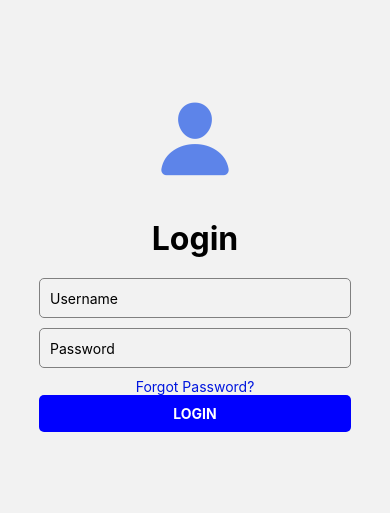
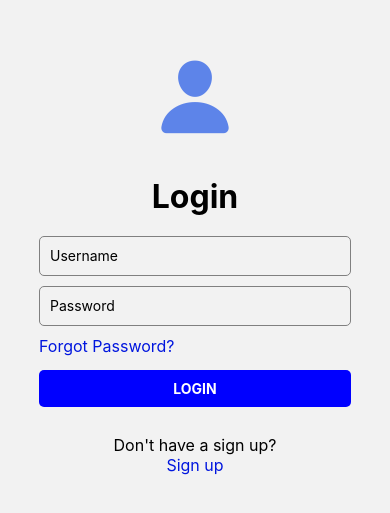
Before and after one commit to joshfendi/RideShare, a React Native app: screen /Login in a window 390 px wide. Shown: the part 159-672 px from the top of the page. Built offline with nearby package versions, Linux system fonts and the light colour scheme.

Commit message:
login&signup finished, need help w map!!

```diff
--- a/App.js
+++ b/App.js
@@ -4,7 +4,8 @@ import { createBottomTabNavigator } from "@react-navigation/bottom-tabs";
 import { createStackNavigator } from "@react-navigation/stack";
 import MaterialCommunityIcons from "react-native-vector-icons/MaterialCommunityIcons";
 
-import LoginPage from "./Screens/LoginPage";
+import LoginScreen from "./Screens/LoginScreen";
+import SignUpScreen from "./Screens/SignUpScreen";
 import HomeScreen from "./Screens/HomeScreen";
 import ScheduleScreen from "./Screens/ScheduleScreen";
 import ProfileScreen from "./Screens/ProfileScreen";
@@ -56,7 +57,8 @@ function App() {
           headerShown: false,
         }}
       >
-        <Stack.Screen name="Login" component={LoginPage} />
+        <Stack.Screen name="Login" component={LoginScreen} />
+        <Stack.Screen name="Sign Up" component={SignUpScreen} />
         <Stack.Screen name="Home" component={HomeTab} />
       </Stack.Navigator>
     </NavigationContainer>
--- a/Screens/HomeScreen.js
+++ b/Screens/HomeScreen.js
@@ -1,31 +1,67 @@
-import React from "react";
-import { View, Text, TouchableOpacity } from "react-native";
+import React, { useState, useEffect } from "react";
+import { View, StyleSheet, Text, TouchableOpacity } from "react-native";
+import MapScreen from "./MapScreen";
 
 const HomeScreen = ({ navigation }) => {
   return (
     <View
       style={{
         flex: 1,
-        // backgroundColor: "red"
+        backgroundColor: "pink",
       }}
     >
-      <View>
-        <Text>Home Screen</Text>
-      </View>
-      <View
-        style={{
-          flex: 1,
-          justifyContent: "center",
-          alignItems: "center",
-          // backgroundColor: "blue",
-        }}
-      >
-        <TouchableOpacity onPress={() => navigation.goBack()}>
-          <Text>GO BACKKKKKKKKKKKKKKKKKKKKKKKKK</Text>
-        </TouchableOpacity>
-      </View>
+      <MapScreen></MapScreen>
     </View>
   );
 };
 
 export default HomeScreen;
+
+// const MapScreen = () => {
+//   const [currentLocation, setCurrentLocation] = useState({
+//     latitude: 0,
+//     longitude: 0,
+//   });
+
+//   useEffect(() => {
+//     const watchId = navigator.geolocation.watchPosition(
+//       position => {
+//         const { latitude, longitude } = position.coords;
+//         setCurrentLocation({ latitude, longitude });
+//       },
+//       error => console.log(error),
+//       { enableHighAccuracy: true, timeout: 20000, maximumAge: 1000 }
+//     );
+
+//     return () => {
+//       navigator.geolocation.clearWatch(watchId);
+//     };
+//   }, []);
+
+//   return (
+//     <View style={styles.container}>
+//       <MapView
+//         style={styles.map}
+//         initialRegion={{
+//           latitude: currentLocation.latitude,
+//           longitude: currentLocation.longitude,
+//           latitudeDelta: 0.0922,
+//           longitudeDelta: 0.0421,
+//         }}
+//       >
+//         <Marker coordinate={currentLocation} />
+//       </MapView>
+//     </View>
+//   );
+// };
+
+// const styles = StyleSheet.create({
+//   container: {
+//     flex: 1,
+//   },
+//   map: {
+//     flex: 1,
+//   },
+// });
+
+// export default MapScreen;
--- /dev/null
+++ b/Screens/LoginScreen.js
@@ -0,0 +1,97 @@
+import React, { useState } from "react";
+import {
+  SafeAreaView,
+  StyleSheet,
+  TextInput,
+  TouchableOpacity,
+  Text,
+} from "react-native";
+import Ionicons from "react-native-vector-icons/Ionicons";
+
+const LoginPage = ({ navigation }) => {
+  const [username, setUsername] = useState("");
+  const [password, setPassword] = useState("");
+
+  const handleLogin = () => {
+    // Perform login logic here
+    navigation.navigate("Home");
+  };
+
+  const handleSignUp = () => {
+    // Perform login logic here
+    navigation.navigate("Sign Up");
+  };
+
+  return (
+    <SafeAreaView style={styles.container}>
+      <Ionicons name="person" size={83} color={"#5D84E9"} />
+      <Text style={styles.title}>Login</Text>
+      <TextInput
+        style={styles.input}
+        placeholder="Username"
+        value={username}
+        onChangeText={(text) => setUsername(text)}
+      />
+      <TextInput
+        style={styles.input}
+        placeholder="Password"
+        secureTextEntry={true}
+        value={password}
+        onChangeText={(text) => setPassword(text)}
+      />
+      <TouchableOpacity style={{ width: "100%", marginBottom: 14 }}>
+        <Text style={{ color: "#0016DE", fontSize: 16 }}>Forgot Password?</Text>
+      </TouchableOpacity>
+      <TouchableOpacity style={styles.button} onPress={handleLogin}>
+        <Text style={styles.buttonText}>LOGIN</Text>
+      </TouchableOpacity>
+      <Text style={{ color: "#000000", fontSize: 16 }}>
+        Don't have a sign up?
+      </Text>
+      <TouchableOpacity>
+        <Text style={{ color: "#0016DE", fontSize: 16 }} onPress={handleSignUp}>
+          Sign up
+        </Text>
+      </TouchableOpacity>
+    </SafeAreaView>
+  );
+};
+
+const styles = StyleSheet.create({
+  container: {
+    flex: 1,
+    justifyContent: "center",
+    alignItems: "center",
+    marginHorizontal: "10%",
+    marginVertical: "15%",
+  },
+  title: {
+    fontSize: 32,
+    fontWeight: "bold",
+    marginTop: 35,
+    marginBottom: 20,
+  },
+  input: {
+    height: 40,
+    width: "100%",
+    borderColor: "gray",
+    borderWidth: 1,
+    borderRadius: 5,
+    padding: 10,
+    marginBottom: 10,
+  },
+  button: {
+    backgroundColor: "blue",
+    padding: 10,
+    borderRadius: 5,
+    width: "100%",
+    marginBottom: 28,
+  },
+  buttonText: {
+    color: "white",
+    fontWeight: "bold",
+    textAlign: "center",
+  },
+});
+
+export default LoginPage;
--- /dev/null
+++ b/Screens/MapScreen.js
@@ -0,0 +1,35 @@
+import React from "react";
+import { StyleSheet, View } from "react-native";
+import MapView, { Marker } from "react-native-maps";
+
+const MapScreen = ({ latitude, longitude }) => {
+  console.log("latitude:", latitude);
+  console.log("longitude:", longitude);
+
+  return (
+    <View style={styles.container}>
+      <MapView
+        style={styles.map}
+        initialRegion={{
+          latitude,
+          longitude,
+          latitudeDelta: 0.0922,
+          longitudeDelta: 0.0421,
+        }}
+      >
+        <Marker coordinate={{ latitude, longitude }} />
+      </MapView>
+    </View>
+  );
+};
+
+const styles = StyleSheet.create({
+  container: {
+    flex: 1,
+  },
+  map: {
+    flex: 1,
+  },
+});
+
+export default MapScreen;
--- a/Screens/LoginPage.js
+++ b/Screens/SignUpScreen.js
@@ -7,8 +7,10 @@ import {
   Text,
 } from "react-native";
 import Ionicons from "react-native-vector-icons/Ionicons";
+import MaterialIcons from "react-native-vector-icons/MaterialIcons";
 
-const LoginPage = ({ navigation }) => {
+const SignUpPage = ({ navigation }) => {
+  const [email, setEmail] = useState("");
   const [username, setUsername] = useState("");
   const [password, setPassword] = useState("");
 
@@ -19,26 +21,44 @@ const LoginPage = ({ navigation }) => {
 
   return (
     <SafeAreaView style={styles.container}>
+      <TouchableOpacity
+        style={{ width: "110%", position: "absolute", top: "0%" }}
+      >
+        <MaterialIcons
+          name="arrow-back-ios"
+          size={40}
+          color={"#5D84E9"}
+          onPress={() => navigation.goBack()}
+        />
+      </TouchableOpacity>
+
       <Ionicons name="person" size={83} color={"#5D84E9"} />
-      <Text style={styles.title}>Login</Text>
+      <Text style={styles.title}>Sign Up</Text>
+      <Text style={{ width: "100%" }}>Enter email</Text>
       <TextInput
         style={styles.input}
-        placeholder="Username"
+        placeholder="joebruin@ula.edu"
+        value={email}
+        onChangeText={(text) => setEmail(text)}
+      />
+      <Text style={{ width: "100%", marginTop: 10 }}>Create Username</Text>
+      <TextInput
+        style={styles.input}
+        placeholder="JoeBruin1919"
         value={username}
         onChangeText={(text) => setUsername(text)}
       />
+      <Text style={{ width: "100%", marginTop: 10 }}>Create Password</Text>
       <TextInput
         style={styles.input}
-        placeholder="Password"
+        placeholder="SecretPass123"
         secureTextEntry={true}
         value={password}
         onChangeText={(text) => setPassword(text)}
       />
-      <TouchableOpacity>
-        <Text style={{ color: "#0016DE" }}>Forgot Password?</Text>
-      </TouchableOpacity>
+
       <TouchableOpacity style={styles.button} onPress={handleLogin}>
-        <Text style={styles.buttonText}>LOGIN</Text>
+        <Text style={styles.buttonText}>SIGN UP</Text>
       </TouchableOpacity>
     </SafeAreaView>
   );
@@ -49,6 +69,9 @@ const styles = StyleSheet.create({
     flex: 1,
     justifyContent: "center",
     alignItems: "center",
+    marginHorizontal: "10%",
+    marginVertical: "15%",
+    // backgroundColor: "lightblue",
   },
   title: {
     fontSize: 32,
@@ -58,7 +81,7 @@ const styles = StyleSheet.create({
   },
   input: {
     height: 40,
-    width: "80%",
+    width: "100%",
     borderColor: "gray",
     borderWidth: 1,
     borderRadius: 5,
@@ -69,7 +92,9 @@ const styles = StyleSheet.create({
     backgroundColor: "blue",
     padding: 10,
     borderRadius: 5,
-    width: "80%",
+    width: "100%",
+    marginBottom: 28,
+    marginTop: 40,
   },
   buttonText: {
     color: "white",
@@ -78,4 +103,4 @@ const styles = StyleSheet.create({
   },
 });
 
-export default LoginPage;
+export default SignUpPage;
--- a/package.json
+++ b/package.json
@@ -15,7 +15,9 @@
     "expo": "~48.0.11",
     "expo-status-bar": "~1.4.4",
     "react": "18.2.0",
-    "react-native": "0.71.6"
+    "react-native": "0.71.6",
+    "react-native-geolocation-service": "^5.3.1",
+    "react-native-maps": "1.3.2"
   },
   "devDependencies": {
     "@babel/core": "^7.20.0"
```
Also changed, not shown: 1 other file (tests, documents, lock files or other folders).
